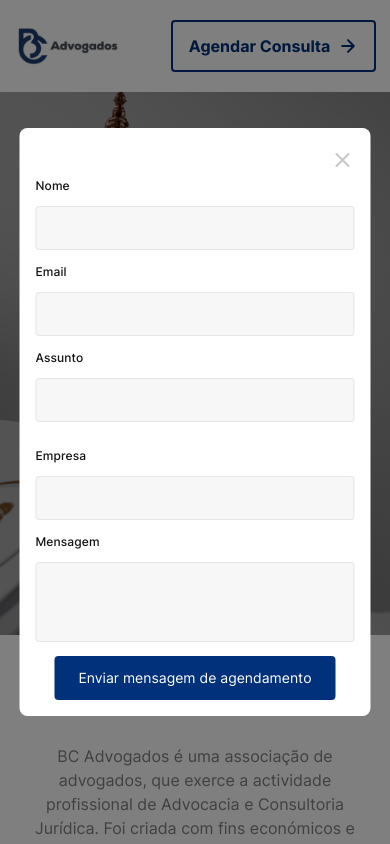
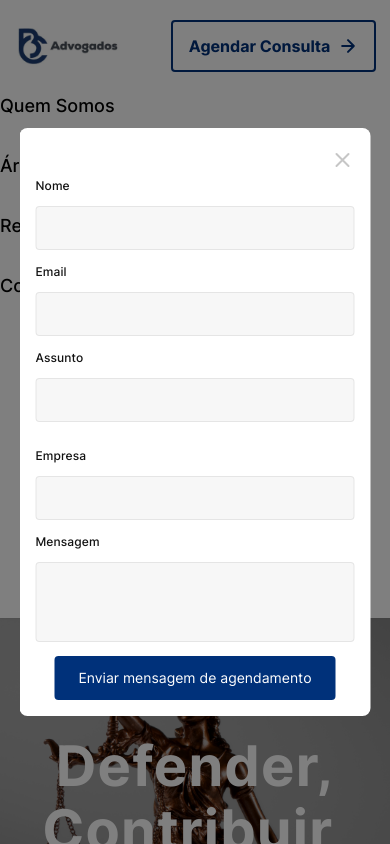
Before and after one commit to IsaquiasMarques/bc-advogados, an Angular app: page / in a window 390 px wide. Both pictures are taken after a click on the button "Agendar Consulta". Shown: the top 844 px of the page. Built offline with nearby package versions, Linux system fonts and the light colour scheme.

Commit message:
modal transition improved

```diff
--- a/src/app/layout/header/header.component.css
+++ b/src/app/layout/header/header.component.css
@@ -0,0 +1,3 @@
+body{
+    overflow: ;
+}
--- a/src/app/layout/header/header.component.html
+++ b/src/app/layout/header/header.component.html
@@ -1,4 +1,4 @@
-<header class="py-5 bg-white fixed top-0 left-0 w-full z-[4200] backdrop-blur-lg" #headerElement>
+<header class="py-5 bg-white fixed top-0 left-0 w-full z-[4200] backdrop-blur-lg shadow-sm" #headerElement>
     <div class="limited-container flex justify-between items-center">
         <div class="logo max-w-[111px] xl:max-w-[140px] max-h-[45px] xl:max-h-[57px]">
             <img src="assets/images/static/logo.png" class="w-full h-full object-cover object-center" alt="">
@@ -42,4 +42,36 @@
             </button>
         </div>
     </div>
+
+    <div class="mobile-menu pt-5 xl:hidden">
+        <nav class="mobile-navigation h-[60vh]">
+            <ul class=" flex flex-col gap-y-8 justify-center items-start">
+                <li>
+                    <a
+                    href="javacript:void(0)"
+                    class="text-[#030303] text-lg hover:text-primary transition-all font-medium"
+                    >Quem Somos</a>
+                </li>
+                <li>
+                    <a
+                    href="javacript:void(0)"
+                    class="text-[#030303] text-lg hover:text-primary transition-all font-medium"
+                    >Áreas de Actuação</a>
+                </li>
+                <li>
+                    <a
+                    href="javacript:void(0)"
+                    class="text-[#030303] text-lg hover:text-primary transition-all font-medium"
+                    >Responsabilidade Social</a>
+                </li>
+                <li>
+                    <a
+                    href="javacript:void(0)"
+                    class="text-[#030303] text-lg hover:text-primary transition-all font-medium"
+                    >Contactos</a>
+                </li>
+            </ul>
+        </nav>
+    </div>
+
 </header>
--- a/src/app/layout/header/header.component.ts
+++ b/src/app/layout/header/header.component.ts
@@ -22,6 +22,7 @@ export class HeaderComponent implements OnInit, AfterViewInit {
 
   toggleScheduleForm(){
     this.scheduleService.toggleModalForm();
+    // this.scheduleService.openModal();
   }
 
 }
--- a/src/app/layout/mainpage/mainpage.component.css
+++ b/src/app/layout/mainpage/mainpage.component.css
@@ -30,3 +30,79 @@
         padding: 14px;
     }
 }
+
+
+/* Modal */
+.modal{
+    left: 50%;
+}
+
+.modal-background.modal-visible{
+    animation: fadeIn .3s forwards ease-in;
+}
+
+@keyframes fadeIn {
+    0%{
+        opacity: 0;
+    }
+    100%{
+        opacity: 1;
+    }
+}
+
+.modal.modal-visible{
+    animation: fadedSlideDown .6s forwards ease-in;
+}
+
+@keyframes fadedSlideDown {
+    0%{
+        opacity: 0;
+        top: 30%;
+        transform: translate(-50%, -50%);
+    }
+    100%{
+        opacity: 1;
+        top: 50%;
+        transform: translate(-50%, -50%);
+    }
+    /* 100%{
+        opacity: 0;
+        top: 30%;
+        transform: translate(-50%, -50%);
+    } */
+}
+
+.modal-background.modal-hidden{
+    animation: fadeOut .3s forwards ease-in;
+}
+
+@keyframes fadeOut {
+    0%{
+        opacity: 1;
+    }
+    100%{
+        opacity: 0;
+    }
+}
+
+.modal-background.modal-disappear,
+.modal.modal-disappear{
+    display: none;
+}
+
+.modal.modal-hidden{
+    animation: fadedSlideUp .6s forwards ease-in;
+}
+
+@keyframes fadedSlideUp {
+    0%{
+        opacity: 1;
+        top: 50%;
+        transform: translate(-50%, -50%);
+    }
+    to{
+        opacity: 0;
+        top: 30%;
+        transform: translate(-50%, -50%);
+    }
+}
--- a/src/app/layout/mainpage/mainpage.component.html
+++ b/src/app/layout/mainpage/mainpage.component.html
@@ -11,10 +11,24 @@
 <div class="footer">
     <app-footer />
 </div>
-
-@if (this.scheduleService.showModalForm()) {
-    <div class="modal-background fixed top-0 left-0 w-full h-full bg-black/50 z-[4201]"></div>
-    <div class="modal w-[90%] xl:max-w-[454px] bg-white px-4 xl:px-8 pt-5 pb-4 xl:pb-8 fixed top-[50%] left-[50%] -translate-x-[50%] -translate-y-[50%] z-[4202] rounded-lg">
+<!-- @if (!this.scheduleService.hideModalAfterTime()) { -->
+    <div class="modal-background fixed top-0 left-0 w-full h-full bg-black/50 z-[4201]"
+    (click)="this.toggleScheduleForm()"
+    [ngClass]="{
+        'modal-visible': this.scheduleService.showModalForm(),
+        'modal-hidden': !this.scheduleService.showModalForm() && !this.scheduleService.isFirstLoad(),
+        'modal-disappear': !this.scheduleService.showModalForm() && this.scheduleService.isFirstLoad(),
+        'hidden': !this.scheduleService.hideModalAfterTime()
+    }"
+    ></div>
+    <div class="modal w-[90%] xl:max-w-[454px] bg-white px-4 xl:px-8 pt-5 pb-4 xl:pb-8 fixed z-[4202] rounded-lg"
+    [ngClass]="{
+        'modal-visible': this.scheduleService.showModalForm(),
+        'modal-hidden': !this.scheduleService.showModalForm() && !this.scheduleService.isFirstLoad(),
+        'modal-disappear': !this.scheduleService.showModalForm() && this.scheduleService.isFirstLoad(),
+        'hidden': !this.scheduleService.hideModalAfterTime()
+    }"
+    >
         <div class="modal-header w-full flex justify-end">
             <a href="javascript:void(0)" (click)="this.toggleScheduleForm()">
                 <svg width="24" height="24" viewBox="0 0 24 24" fill="none" xmlns="http://www.w3.org/2000/svg">
@@ -84,4 +98,4 @@
             </form>
         </div>
     </div>
-}
+<!-- } -->
--- a/src/app/layout/mainpage/mainpage.component.ts
+++ b/src/app/layout/mainpage/mainpage.component.ts
@@ -1,4 +1,4 @@
-import { ChangeDetectorRef, Component, OnInit, inject } from '@angular/core';
+import { ChangeDetectorRef, Component, OnInit, computed, inject, signal } from '@angular/core';
 import { FormControl, FormGroup, Validators } from '@angular/forms';
 import { ScheduleService } from '@shared/services/header/schedule.service';
 import { BehaviorSubject } from 'rxjs';
@@ -37,6 +37,8 @@ export class MainpageComponent implements OnInit {
 
   toggleScheduleForm(){
     this.scheduleService.toggleModalForm();
+    console.log(this.scheduleService.showModalForm());
+    // this.scheduleService.closeModal();
   }
 
 }
--- a/src/app/shared/services/header/schedule.service.ts
+++ b/src/app/shared/services/header/schedule.service.ts
@@ -1,4 +1,5 @@
-import { Injectable, signal } from '@angular/core';
+import { isPlatformBrowser } from '@angular/common';
+import { Inject, Injectable, PLATFORM_ID, signal } from '@angular/core';
 
 @Injectable({
   providedIn: 'root'
@@ -6,11 +7,52 @@ import { Injectable, signal } from '@angular/core';
 export class ScheduleService {
 
   showModalForm = signal(false);
+  hideModalAfterTime = signal(true);
+  isFirstLoad = signal(true);
 
-  constructor() { }
+  constructor(
+    @Inject(PLATFORM_ID) private platformId: any
+  ) { }
+
+  openModal(){
+    this.showModalForm.update(value => true);
+  }
+
+  closeModal(){
+    this.showModalForm.update(value => false);
+  }
 
   toggleModalForm(){
+    this.hideModalAfterTime.update(val => true);
+    this.isFirstLoad.update(val => false);
     this.showModalForm.update(value => !value);
+    // console.log(this.showModalForm());
+    if(!this.showModalForm()){
+      setTimeout(() => {
+          console.log("É suposto desaparecer agora")
+          this.hideModalAfterTime.update(val => false);
+      }, 1000);
+    }
+
+    this.cutPageHeight();
+
+  }
+
+  cutPageHeight(){
+
+    if(isPlatformBrowser(this.platformId)){
+      let body = document.querySelector('body') as HTMLElement;
+
+      if(this.showModalForm()){
+        body.style.height = '90vh';
+        body.style.overflow = 'hidden';
+      }else{
+        body.style.height = 'auto';
+        body.style.overflow = 'auto';
+      }
+
+    }
+
   }
 
 }
```
